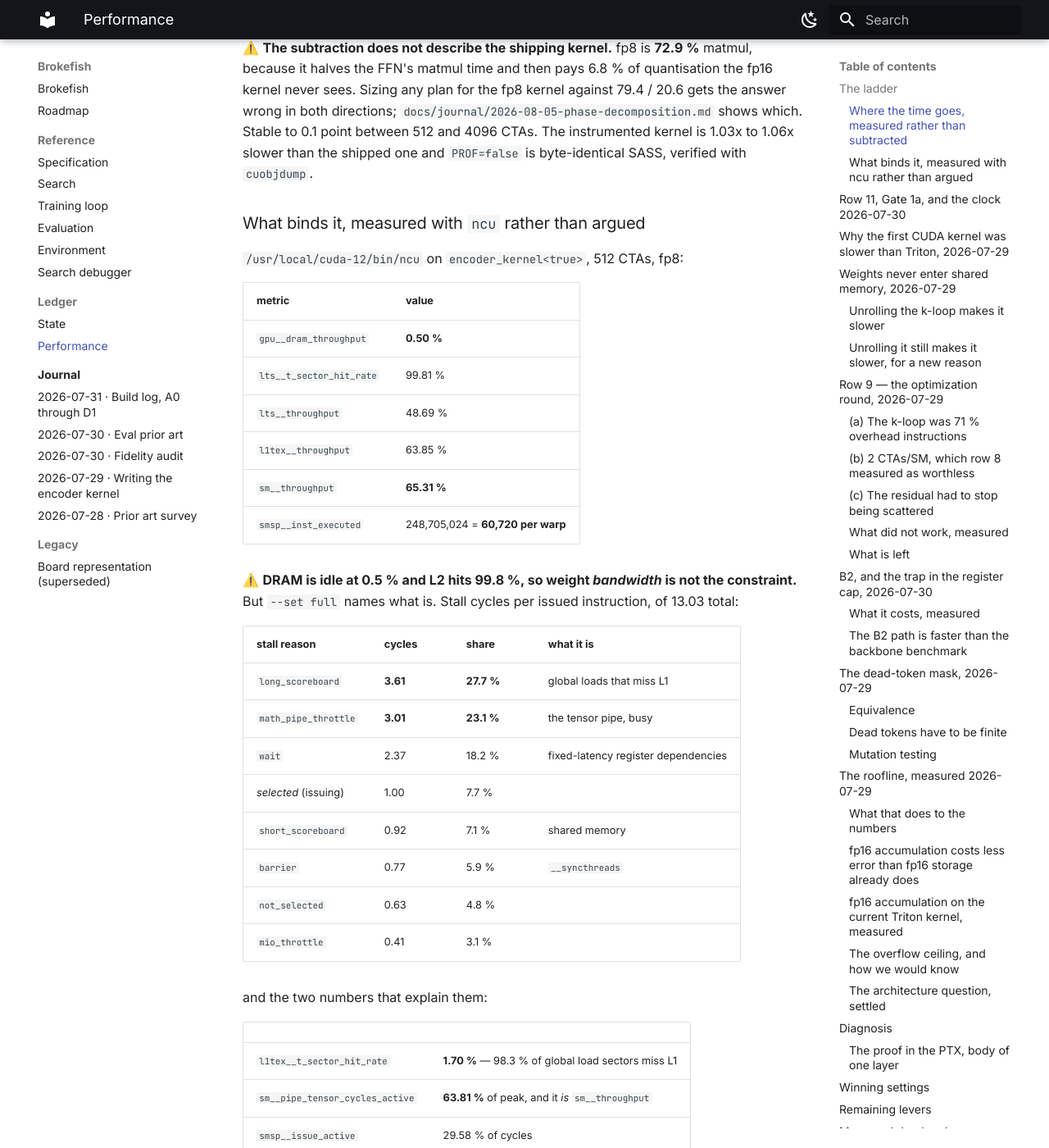
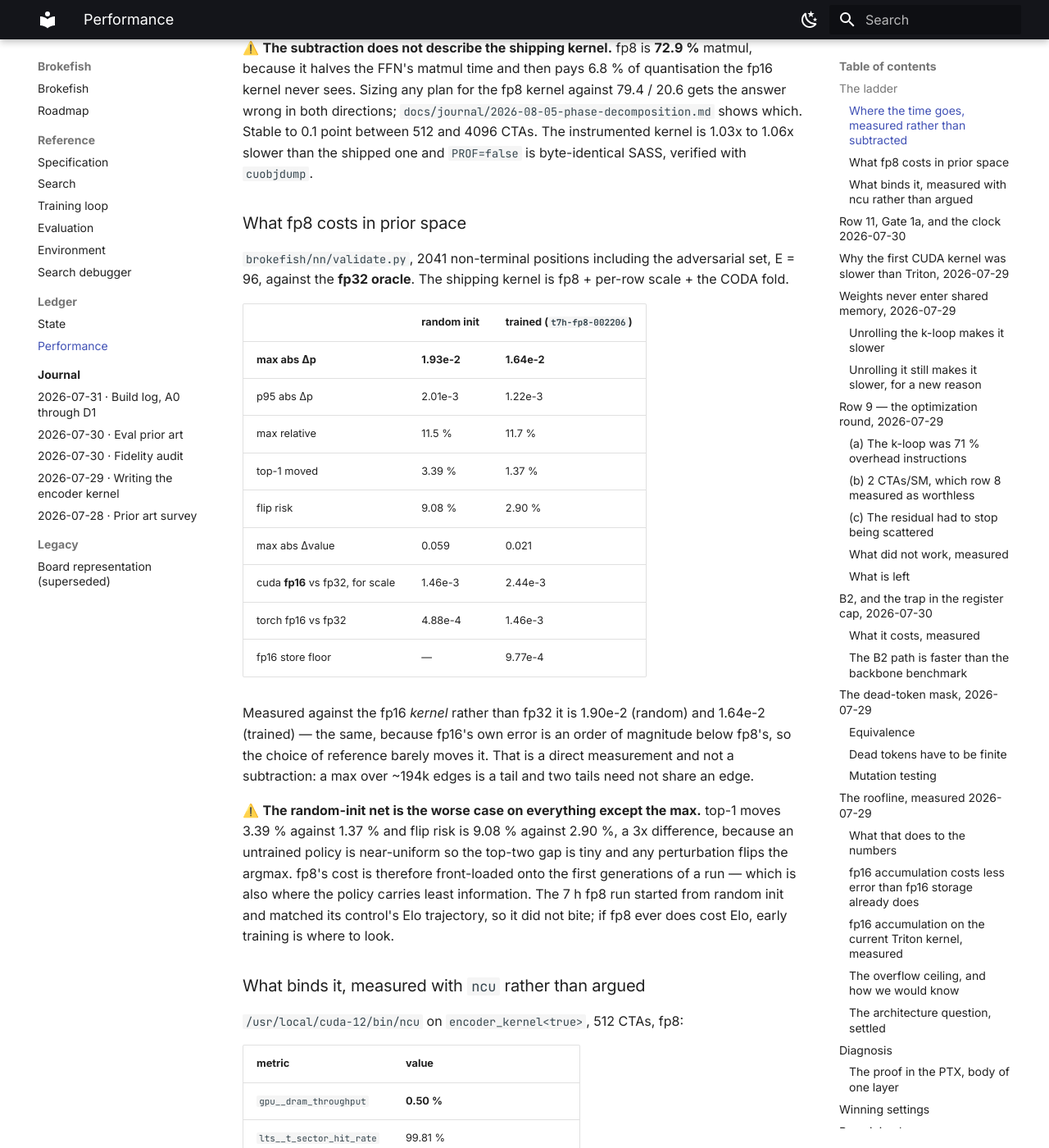
Before and after one commit to TheoBoyer/brokefish, an MkDocs documentation site: the page built from docs/ledger/perf.md, in a window 1280 px wide and 1400 px high, scrolled down 3521 px. Shown: the whole window at 82% size. Built offline with MkDocs 1.6.1 and Material for MkDocs 9.7.7, drawn with Linux system fonts in a browser that asks for light colours.

Commit message:
Record what fp8 costs in prior space, on a random and a trained checkpoint
The ledger carried only the trained-checkpoint figure. Both, on the shipping
kernel (fp8 + per-row scale + CODA fold), 2041 non-terminal positions including
the adversarial set, against the fp32 oracle:

                        random init   trained
  max abs dp               1.93e-2    1.64e-2
  p95 abs dp               2.01e-3    1.22e-3
  top-1 moved                3.39 %     1.37 %
  flip risk                  9.08 %     2.90 %
  max abs dvalue             0.059      0.021
  cuda fp16 vs fp32, scale 1.46e-3    2.44e-3

Both clear the 2 % line. Against the fp16 *kernel* the numbers are 1.90e-2 and
1.64e-2 -- the same, since fp16's own error is an order of magnitude smaller, so
the reference hardly matters. Measured directly rather than subtracted: a max over
~194k edges is a tail and two tails need not share an edge.

⚠️ **The random-init net is the worse case on everything except the max**: top-1
moves 3.39 % against 1.37 % and flip risk is 9.08 % against 2.90 %. An untrained
policy is near-uniform, so the top-two gap is tiny and any perturbation flips the
argmax. fp8's cost is front-loaded onto the first generations -- which is also
where the policy carries least information, and the 7 h fp8 run started from
random init and matched its control.

Co-Authored-By: Claude Opus 5 (1M context) <noreply@anthropic.com>
Claude-Session: https://claude.ai/code/session_016sWdqJWnWpwPh4yCwPWuhy

```diff
--- a/docs/ledger/perf.md
+++ b/docs/ledger/perf.md
@@ -107,6 +107,37 @@ answer wrong in both directions; `docs/journal/2026-08-05-phase-decomposition.md
 which. Stable to 0.1 point between 512 and 4096 CTAs. The instrumented kernel is 1.03x
 to 1.06x slower than the shipped one and `PROF=false` is byte-identical SASS, verified
 with `cuobjdump`.
+
+### What fp8 costs in prior space
+
+`brokefish/nn/validate.py`, 2041 non-terminal positions including the adversarial set,
+E = 96, against the **fp32 oracle**. The shipping kernel is fp8 + per-row scale + the
+CODA fold.
+
+| | random init | trained (`t7h-fp8-002206`) |
+|---|---|---|
+| **max abs Δp** | **1.93e-2** | **1.64e-2** |
+| p95 abs Δp | 2.01e-3 | 1.22e-3 |
+| max relative | 11.5 % | 11.7 % |
+| top-1 moved | 3.39 % | 1.37 % |
+| flip risk | 9.08 % | 2.90 % |
+| max abs Δvalue | 0.059 | 0.021 |
+| cuda **fp16** vs fp32, for scale | 1.46e-3 | 2.44e-3 |
+| torch fp16 vs fp32 | 4.88e-4 | 1.46e-3 |
+| fp16 store floor | — | 9.77e-4 |
+
+Measured against the fp16 *kernel* rather than fp32 it is 1.90e-2 (random) and 1.64e-2
+(trained) — the same, because fp16's own error is an order of magnitude below fp8's, so
+the choice of reference barely moves it. That is a direct measurement and not a
+subtraction: a max over ~194k edges is a tail and two tails need not share an edge.
+
+⚠️ **The random-init net is the worse case on everything except the max.** top-1 moves
+3.39 % against 1.37 % and flip risk is 9.08 % against 2.90 %, a 3x difference, because an
+untrained policy is near-uniform so the top-two gap is tiny and any perturbation flips
+the argmax. fp8's cost is therefore front-loaded onto the first generations of a run —
+which is also where the policy carries least information. The 7 h fp8 run started from
+random init and matched its control's Elo trajectory, so it did not bite; if fp8 ever
+does cost Elo, early training is where to look.
 
 ### What binds it, measured with `ncu` rather than argued
 
```
